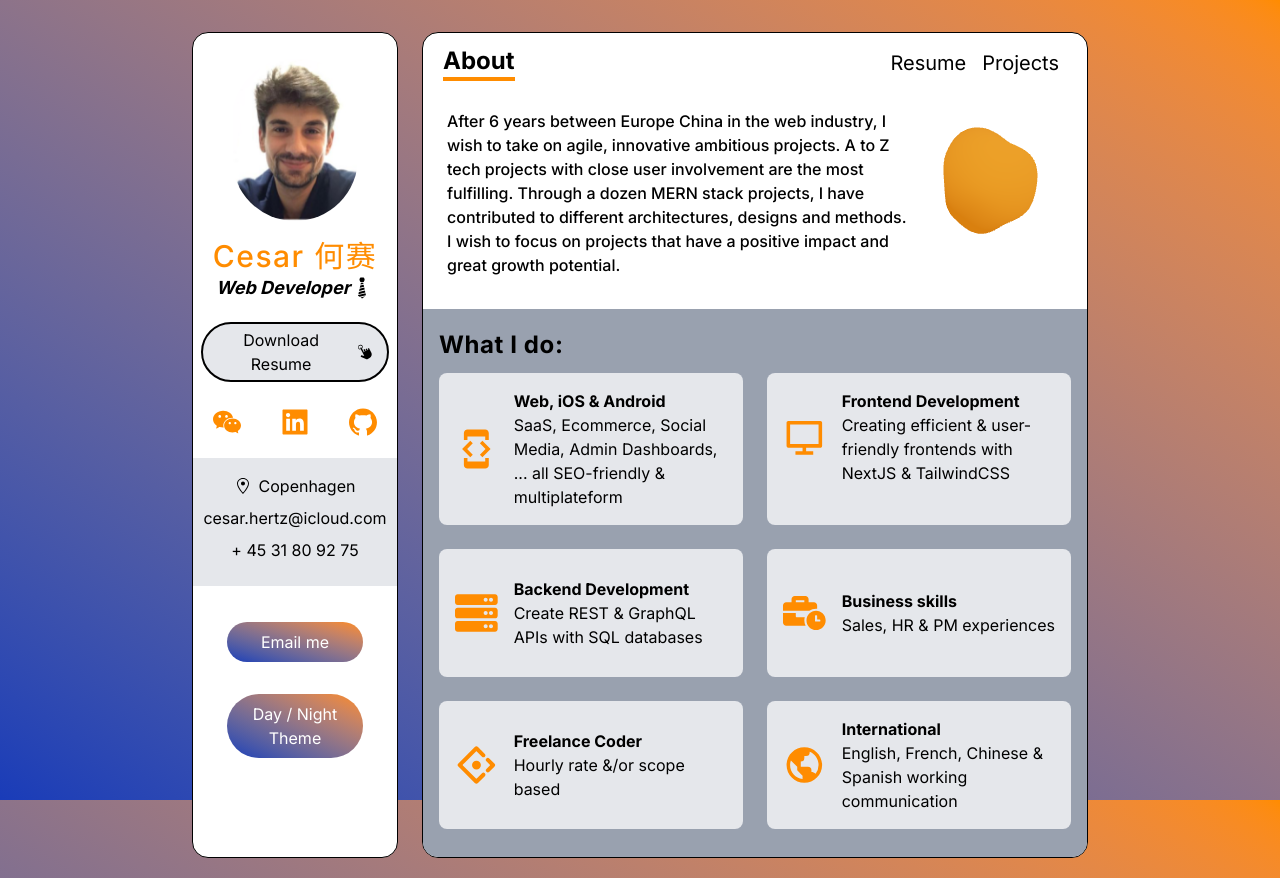
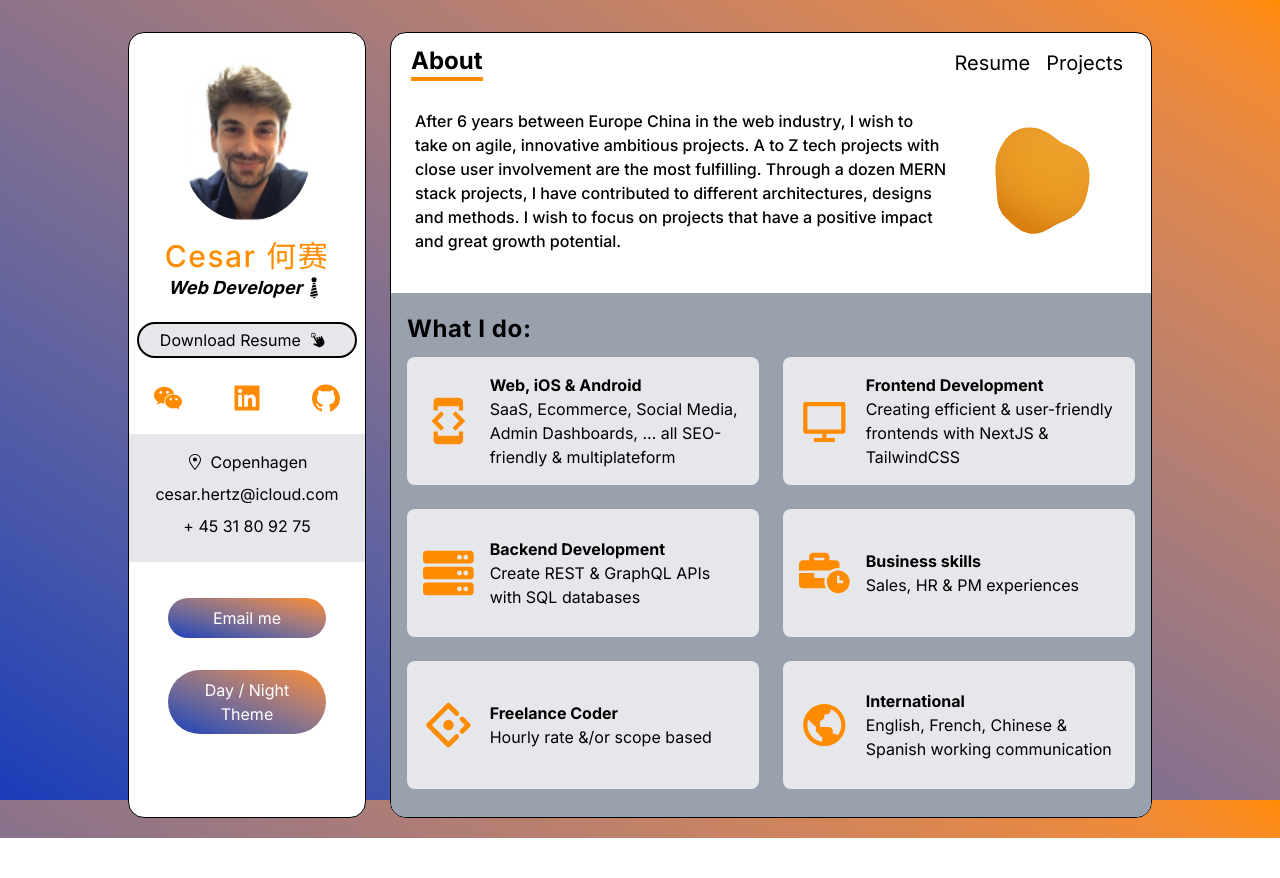
Before and after one commit to manguocesar/portfolio, a Next.js app: page / in a window 1280 px wide. After the commit the page ends 838 px from the top, so only its background shows below. Built offline with nearby package versions, Linux system fonts and the light colour scheme.

Commit message:
fix: adjust padding in layout component for improved responsiveness

```diff
--- a/app/layout.tsx
+++ b/app/layout.tsx
@@ -38,7 +38,7 @@ export default function Layout({ children }: { children: React.ReactNode }) {
   return (
     <html lang="en" suppressHydrationWarning>
       <body
-        className={`${inter.className} to-orange dark:from-dark-100 dark:to-dark-700 my-8 grid grid-cols-12 gap-6 bg-gradient-to-tr from-blue-800 bg-fixed px-5 md:mb-16 md:px-32 lg:mb-0 lg:px-10 lg:pb-5 xl:px-48 dark:text-white`}
+        className={`${inter.className} to-orange dark:from-dark-100 dark:to-dark-700 my-8 grid grid-cols-12 gap-6 bg-gradient-to-tr from-blue-800 bg-fixed px-5 md:mb-16 md:px-32 lg:mb-0 lg:px-10 lg:pb-5 xl:px-32 dark:text-white`}
       >
         <Sidebar />
         <div className="shadow-custom-light dark:border-orange dark:bg-dark-500 dark:shadow-custom-dark col-span-12 flex flex-col overflow-hidden rounded-2xl border bg-white lg:col-span-9">
```
